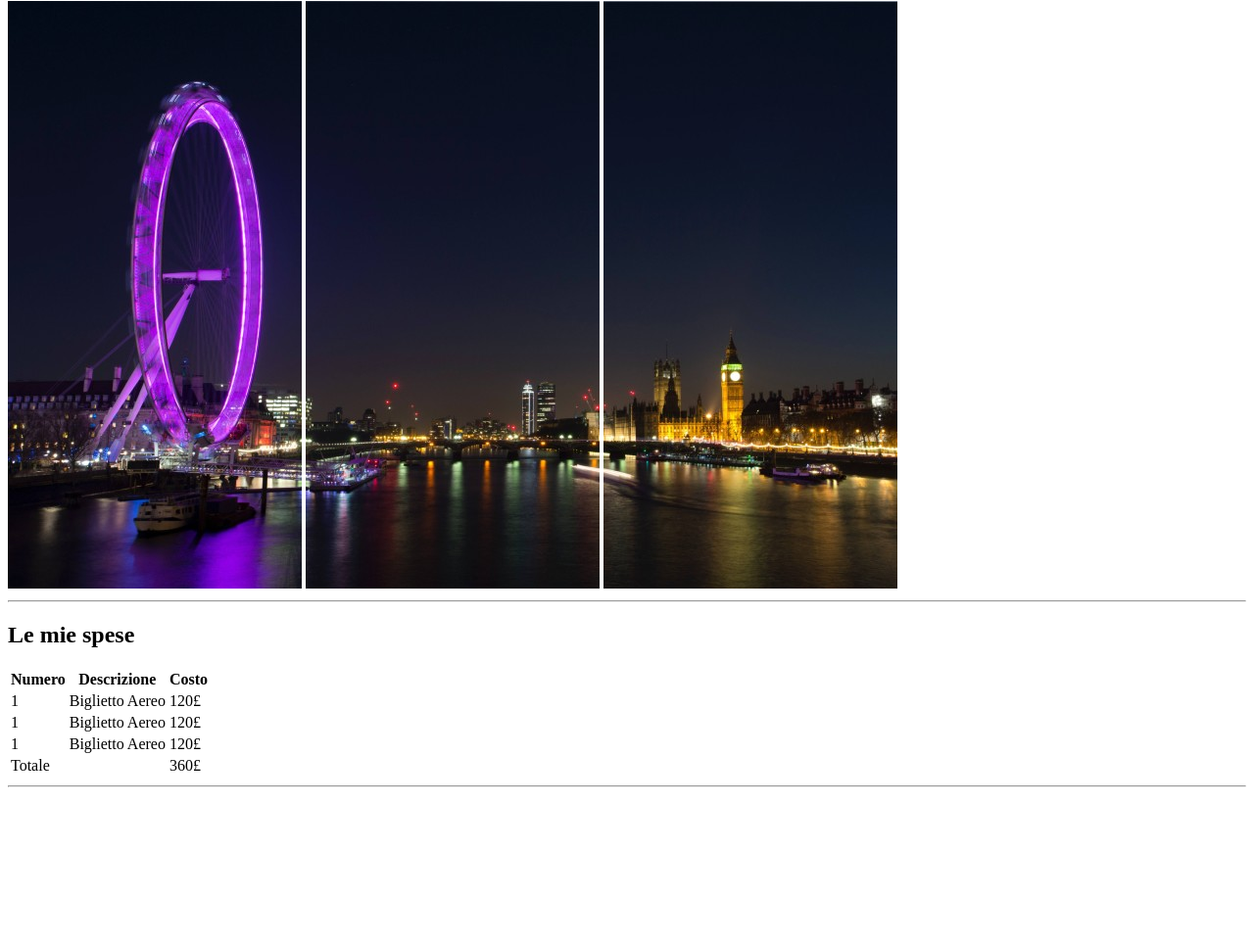
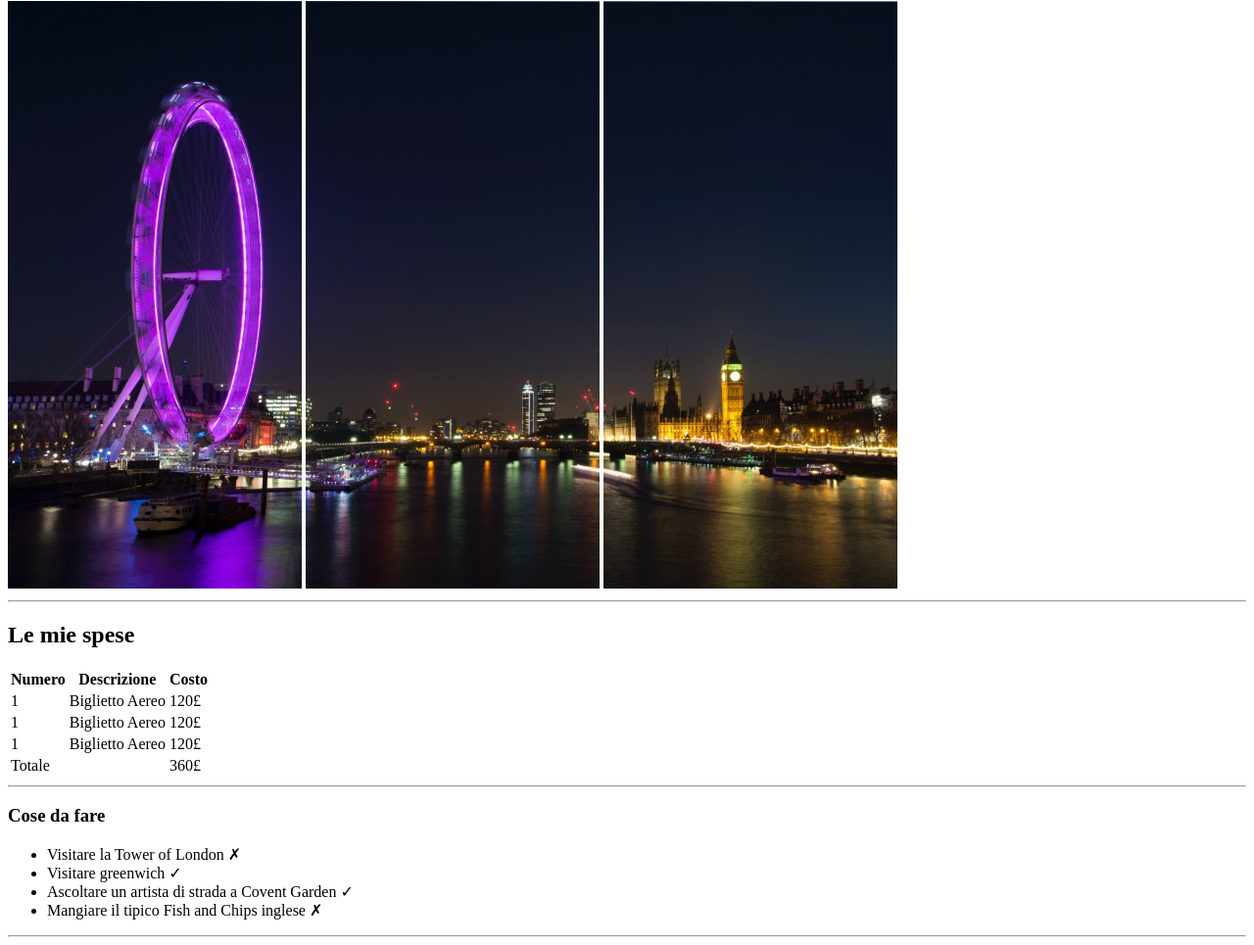
Before and after one commit to Guidocode/html-london-trip, a plain HTML site: page index.html in a window 1280 px wide. Shown: the part 79-1044 px from the top of the page at 98% size. Before the commit the page ends 891 px from the top, so only its background shows below. Drawn offline with Linux system fonts and the light colour scheme.

Commit message:
Aggiunta sezione "Cose da fare"

```diff
--- a/index.html
+++ b/index.html
@@ -18,11 +18,12 @@
     <hr>
   </header>
 
+  <!-- Dettagli vari della vacanza -->
   <main>
-    <!-- Dettagli vari della vacanza -->
+
+    <!-- Spese -->
     <section>
       <h2>Le mie spese</h2>
-
       <table>
         <!-- Intestazione tabella -->
         <thead>
@@ -61,8 +62,22 @@
           </tr>
         </tfoot>
       </table>
+      <hr>
     </section>
+
+    <!-- Cose da fare -->
+    <section>
+      <h3>Cose da fare</h3>
+      <ul>
+        <li>Visitare la Tower of London &#10007;</li>
+        <li>Visitare greenwich &#10003;</li>
+        <li>Ascoltare un artista di strada a Covent Garden &#10003;</li>
+        <li>Mangiare il tipico Fish and Chips inglese &#10007;</li>
+      </ul>
       <hr>
+    </section>
+
+
   </main>
 
 </body>
```
Lines whose indentation alone changed are shown as unchanged.
